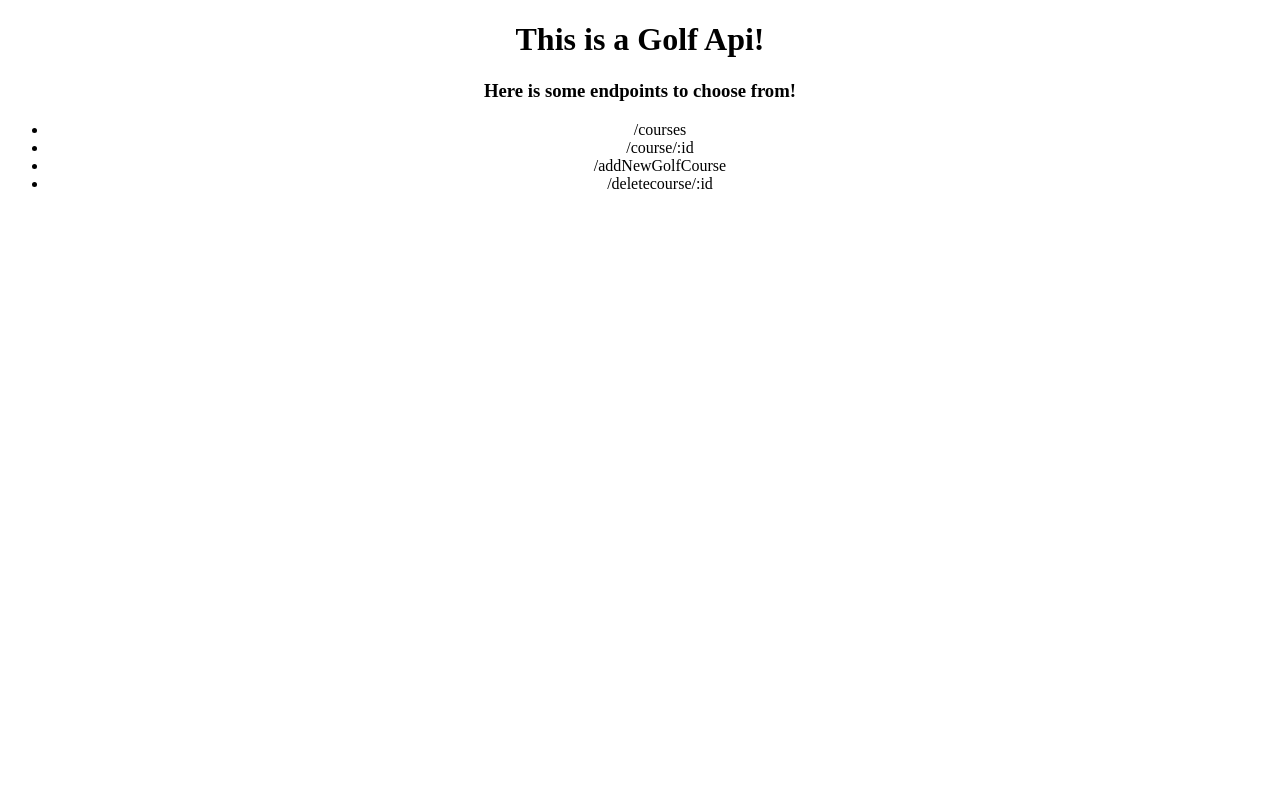
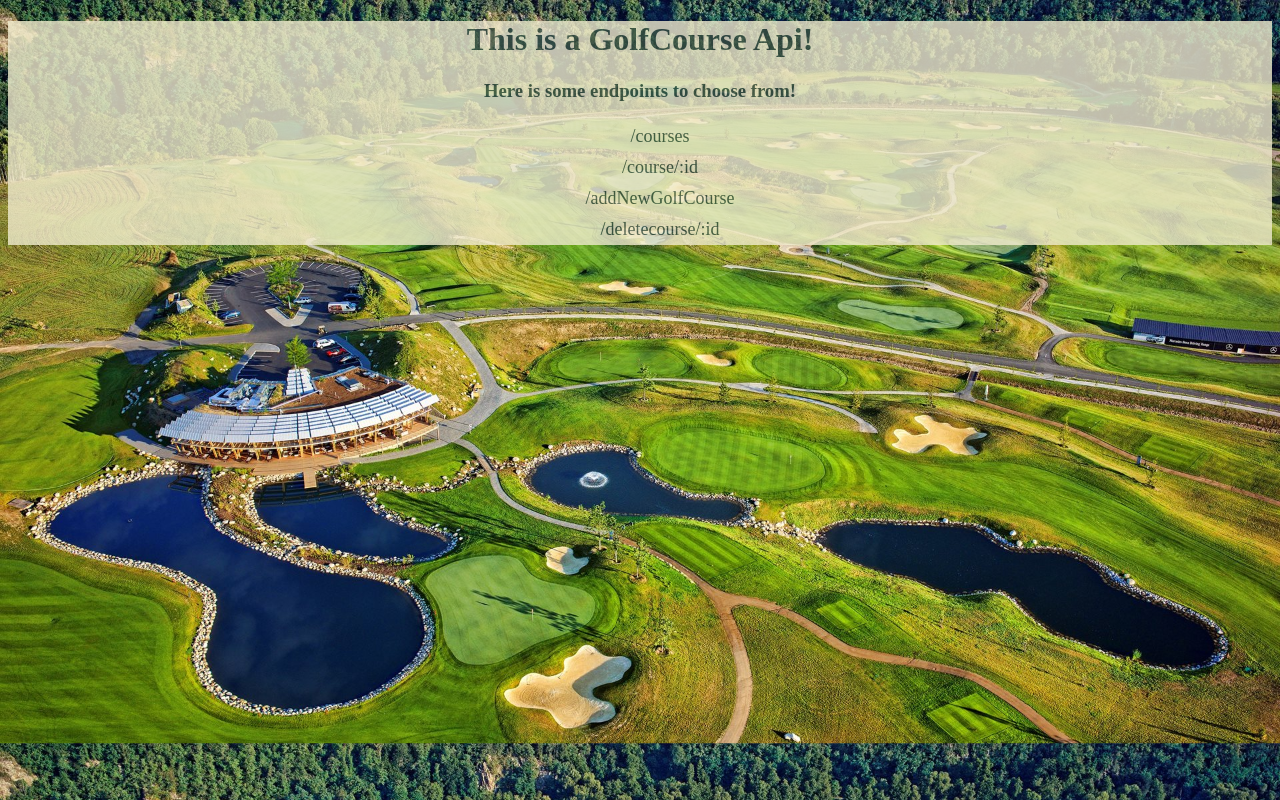
Before and after one commit to RickardBohman/Labb2-databas, a website: page public/index.html in a window 1280 px wide. Drawn offline with Linux system fonts and the light colour scheme.

Commit message:
added background images and cdd

```diff
--- a/public/index.html
+++ b/public/index.html
@@ -6,7 +6,8 @@
     <link rel="stylesheet" href="styles.css">
 </head>
 <body>
-    <h1>This is a Golf Api!</h1>
+    <div class="grad1">
+        <h1>This is a GolfCourse Api!</h1>
         <h3>Here is some endpoints to choose from!</h3>
         <p>
             <ul>
@@ -16,6 +17,6 @@
                 <li>/deletecourse/:id</li>
             </ul>
         </p>
-
+    </div>
 </body>
 </html>
--- a/public/styles.css
+++ b/public/styles.css
@@ -3,4 +3,39 @@
 
 body{
     text-align: center;
+    background-image: url("images/PanoramaGolfResort.jpg");
+    background-size: cover;
 }
+
+h1{
+    color: #395144;
+}
+
+h3{
+    color: #395144;
+
+}
+
+p{
+    color: #395144;
+}
+
+li{
+    color: #395144;
+    font-size: large;
+    list-style-type:none;
+    padding: 5px;
+}
+
+.grad1 {
+    opacity: .8;
+    background: #F0EBCE;
+}
+
+form{
+    padding: 10px;
+}
+
+input{
+    margin: 10px;
+}
```
Also changed, not shown: public/addGolfCourse.html (+3 -0 lines), public/images/PanoramaGolfResort.jpg (added). Lines whose indentation alone changed are shown as unchanged.
